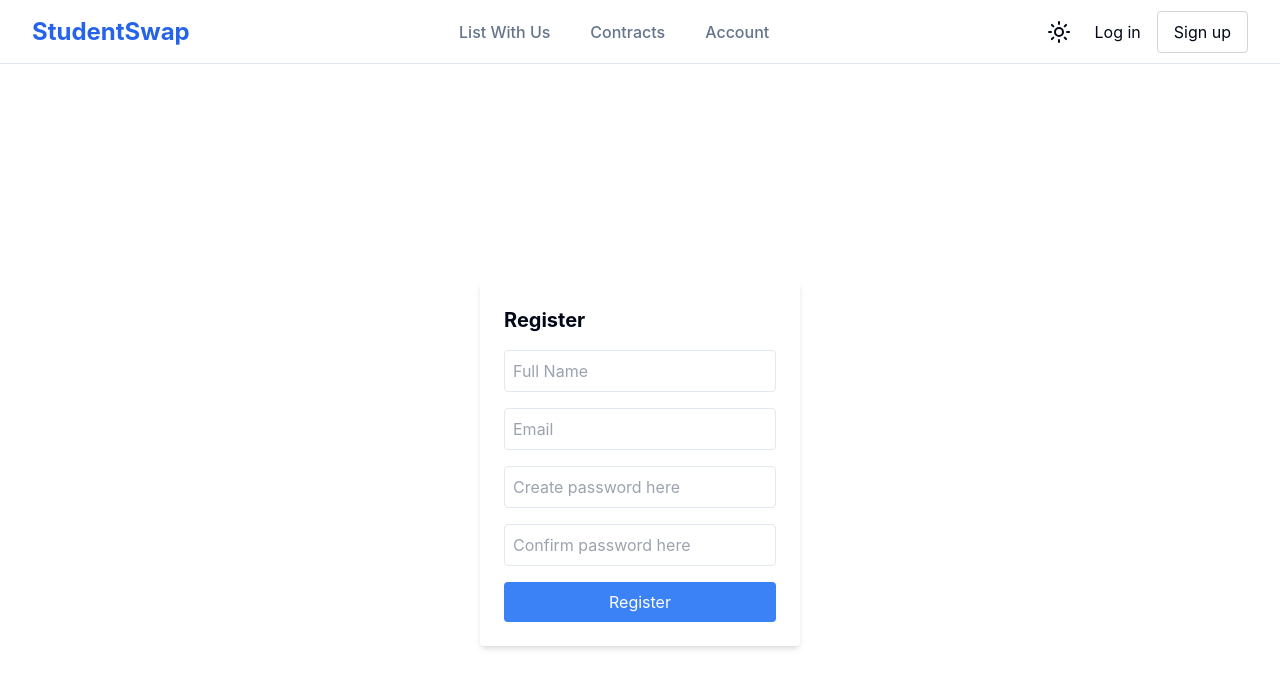
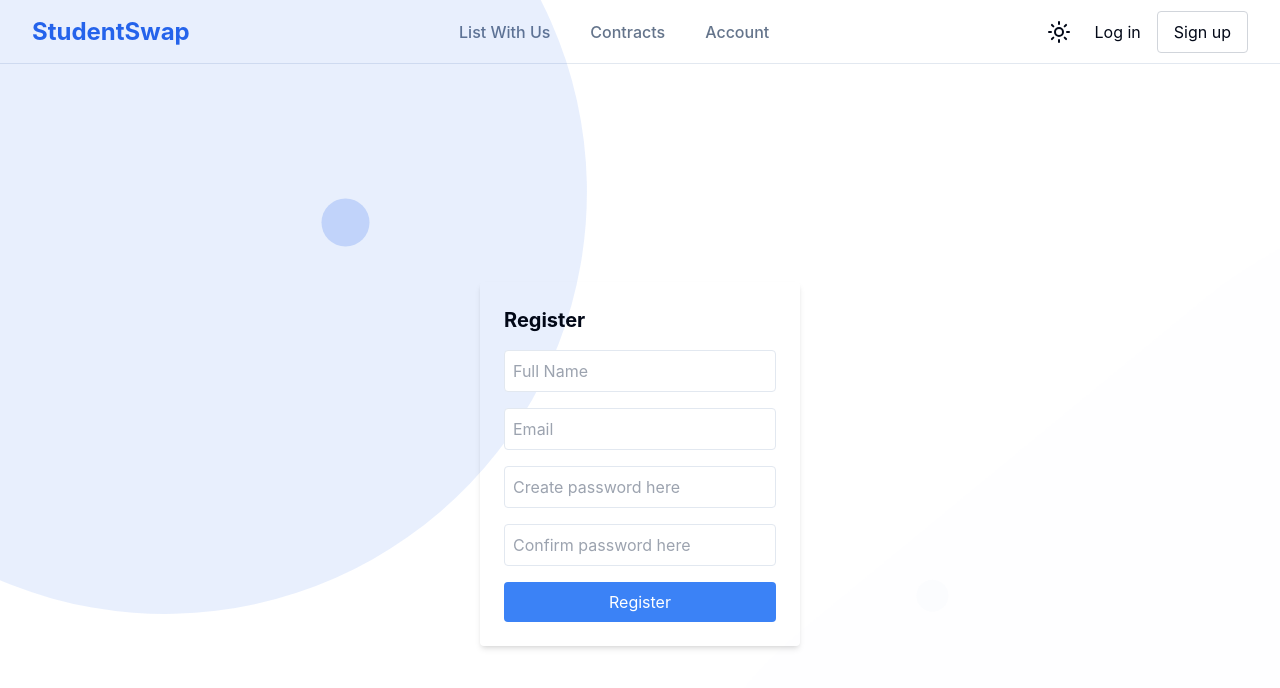
Before and after one commit to boncui/StudentSwap, a React (Create React App) app in the folder client_frontend/: page /register in a window 1280 px wide. Shown: the top 688 px of the page. Built offline with nearby package versions, Linux system fonts and the light colour scheme.

Commit message:
animation implemented

```diff
--- a/client_frontend/src/pages/Account.tsx
+++ b/client_frontend/src/pages/Account.tsx
@@ -1,6 +1,7 @@
 import React, {useState, useEffect} from 'react';
 import axios from 'axios';
 import {useAuth} from '../context/AuthContext';
+import Animation from '../components/animation_background';
 
 //Create the interface
 interface User {
--- a/client_frontend/src/pages/Login.tsx
+++ b/client_frontend/src/pages/Login.tsx
@@ -27,15 +27,16 @@ const Login:React.FC = () => {
     return (
         <div className = "flex justify-center items-center min-h-screen">
             {/* ✅ Animated Background */}
+
             <Animation />
 
             {/* ✅ Centered Login Form */}
 
             <form
-                className="bg-white p-6 rounded shadow-md w-80"
+                className=" p-6 rounded shadow-md w-80 z-10"
                 onSubmit={handleLogin}
             >
-                <h1 className="text-xl font-bold mb-4">Login</h1>
+                <h1 className="text-xl font-bold mb-4 ">Login</h1>
                 {error && <p className="text-red-500 text-sm mb-4">{error}</p>}
                 <input
                     type="email"
--- a/client_frontend/src/pages/Register.tsx
+++ b/client_frontend/src/pages/Register.tsx
@@ -1,6 +1,7 @@
 import React, {useState} from 'react';
 import { useNavigate } from 'react-router-dom';
 import { register } from '../services/api';
+import Animation from '../components/animation_background';
 
 const Register:React.FC = () => {
     const [fullName, setFullName] = useState('');
@@ -26,8 +27,11 @@ const Register:React.FC = () => {
 
     return (
         <div className = "flex justify-center items-center min-h-screen">
+            {/* Animation */}
+            <Animation />
+
             <form
-                className= "bg-white p-6 rounded shadow-md w-80"
+                className= "p-6 rounded shadow-md w-80 z-10"
                 onSubmit = {handleRegister}
             >
                 <h1 className="text-xl font-bold mb-4">Register</h1>
```
Also changed, not shown: client_frontend/src/pages/ContractsPage.tsx (+7 -0 lines).
